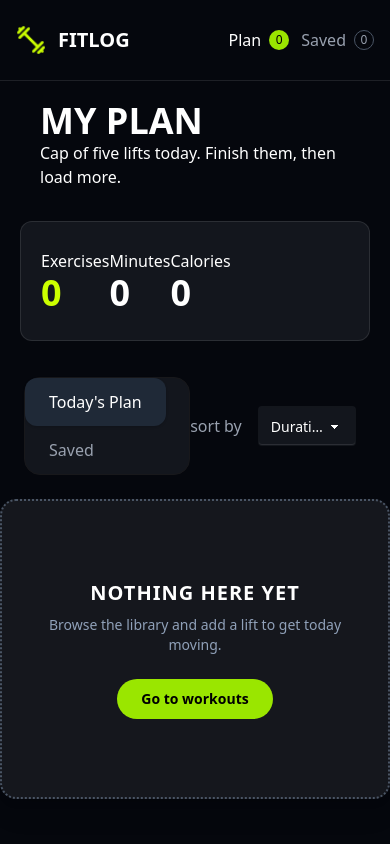
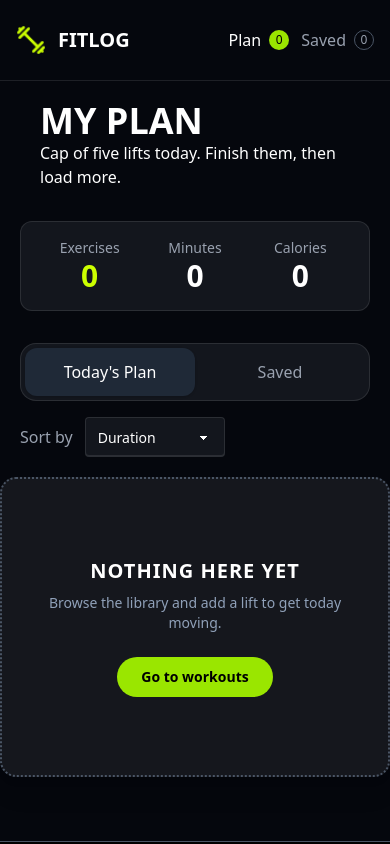
Before and after one commit to md-tanjim/FitLog-project, a Next.js app: page /myplan in a window 390 px wide. Shown: the top 844 px of the page. Built offline with nearby package versions, Linux system fonts and the light colour scheme.

Commit message:
made my-plan page responsive

```diff
--- a/src/app/myplan/page.tsx
+++ b/src/app/myplan/page.tsx
@@ -15,16 +15,16 @@ const MyPlanPage = () => {
 
     const { plans, saved } = useContext(WorkContext)
 
-   const sortPlansNsaved = (plansOrSaved : MainType[])=>{
+    const sortPlansNsaved = (plansOrSaved: MainType[]) => {
         const sortedResult = [...plansOrSaved];
-        if(sortby === "duration"){
-            sortedResult.sort((a,b)=> b.duration - a.duration);
+        if (sortby === "duration") {
+            sortedResult.sort((a, b) => b.duration - a.duration);
         }
-        else if(sortby === "rating"){
-            sortedResult.sort((a,b)=> b.rating - a.rating);
+        else if (sortby === "rating") {
+            sortedResult.sort((a, b) => b.rating - a.rating);
         }
-        else if(sortby === "cal"){
-            sortedResult.sort((a,b)=> b.caloriesBurned - a.caloriesBurned);
+        else if (sortby === "cal") {
+            sortedResult.sort((a, b) => b.caloriesBurned - a.caloriesBurned);
         }
 
 
@@ -55,65 +55,81 @@ console.log(sortedSaved, "its sorte saved")
                 </div>
 
 
-                <div className='flex  justify-between items-center  rounded-xl  border border-[#ffffff1a] h-30 bg-[#13161D] '>
-                    <div className='ml-5 text-white'>
-                        <p>Exercises     </p>
-                        <h1 className='text-4xl font-bold text-[#CCFF00]'>{plans.length}</h1>
-                    </div>
-                    <div className='text-white'>
-                        <p>Minutes</p>
-                        <h1 className='text-4xl font-bold'>
-                            {
+                <div className="grid grid-cols-3 rounded-xl border border-[#ffffff1a] bg-[#13161D] p-4">
 
-                                plans.reduce((acc,plan) => {
-                                    return plan.duration+acc
-                                },0)
-                            }
+                    <div className="text-center text-white">
+                        <p className="text-sm text-gray-400">Exercises</p>
+                        <h1 className="text-3xl md:text-4xl font-bold text-[#CCFF00]">
+                            {plans.length}
                         </h1>
                     </div>
-                    <div className='mr-40 text-white'>
-                        <p>Calories</p>
-                        <h1 className='text-4xl font-bold'>
-                            {
 
-                                plans.reduce((acc,plan) => {
-                                    return plan.caloriesBurned+acc
-                                },0)
-                            }
+                    <div className="text-center text-white">
+                        <p className="text-sm text-gray-400">Minutes</p>
+                        <h1 className="text-3xl md:text-4xl font-bold">
+                            {plans.reduce((acc, plan) => acc + plan.duration, 0)}
+                        </h1>
+                    </div>
+
+                    <div className="text-center text-white">
+                        <p className="text-sm text-gray-400">Calories</p>
+                        <h1 className="text-3xl md:text-4xl font-bold">
+                            {plans.reduce((acc, plan) => acc + plan.caloriesBurned, 0)}
                         </h1>
                     </div>
 
                 </div>
 
 
-                <div className="   bg-transparent p-1 flex justify-between items-center">
-                    <div className='max-w-100 border rounded-2xl bg-[#13161D] '>
+
+    <div className="flex flex-col gap-4 md:flex-row md:justify-between md:items-center">
+
+
+        <div className="w-full md:w-auto border border-[#ffffff1a] rounded-2xl bg-[#13161D] p-1 flex">
+
             <button
                 onClick={() => setActiveTab("plan")}
-                            className={`px-6 py-3 rounded-xl transition-all
-        ${activeTab === "plan" ? "bg-[#1F2937] text-white shadow" : "text-gray-400"}`}
+                className={`flex-1 md:flex-none px-4 md:px-6 py-3 rounded-xl transition-all ${activeTab === "plan"
+                        ? "bg-[#1F2937] text-white shadow"
+                        : "text-gray-400"
+                    }`}
             >
                 Today's Plan
             </button>
 
             <button
                 onClick={() => setActiveTab("saved")}
-                            className={`px-6 py-3 rounded-xl transition-all
-        ${activeTab === "saved" ? "bg-[#1F2937] text-white shadow" : "text-gray-400"}`}>
-
+                className={`flex-1 md:flex-none px-4 md:px-6 py-3 rounded-xl transition-all ${activeTab === "saved"
+                        ? "bg-[#1F2937] text-white shadow"
+                        : "text-gray-400"
+                    }`}
+            >
                 Saved
             </button>
+
         </div>
 
-                    <div className=' flex gap-4 items-center  w-[250px]'>
-                        <p className='text-gray-400  '>sort by</p>
-                        <select value={sortby}
-                                onChange={(e)=> setSortby(e.target.value as "duration" | "cal" | "rating")}
-                        className="select select-md max-w-[98px]  bg-[#13161D] text-white ">
-                            <option value={"duration"}>Duration</option>
-                            <option value={"cal"}>Calories</option>
-                            <option value={"rating"}>Rating</option>
+
+        <div className="flex items-center gap-3 w-full md:w-auto">
+
+            <p className="text-gray-400 whitespace-nowrap">
+                Sort by
+            </p>
+
+            <select
+                value={sortby}
+                onChange={(e) =>
+                    setSortby(e.target.value as "duration" | "cal" | "rating")
+                }
+                className="select bg-[#13161D] text-white border-[#ffffff1a] w-full max-w-[140px]"
+            >
+                <option value="duration">Duration</option>
+                <option value="cal">Calories</option>
+                <option value="rating">Rating</option>
             </select>
+
+        </div>
+
     </div>
 
 
@@ -124,17 +140,10 @@ console.log(sortedSaved, "its sorte saved")
 
 
 
-
-
-            </div>
-
-
-
-
             {
-            (activeTab === "plan")?
+                (activeTab === "plan") ?
                     (
-                 (plans.length>0) ?
+                        (plans.length > 0) ?
                             sortedPlans.map(plan => <PlanCards key={plan.id} plan={plan}></PlanCards>)
                             :
                             <div className="flex min-h-[300px] flex-col items-center justify-center rounded-2xl border-2 border-dotted border-gray-600
@@ -160,7 +169,7 @@ console.log(sortedSaved, "its sorte saved")
                     )
                     :
                     (
-                 (saved.length>0) ?
+                        (saved.length > 0) ?
                             sortedSaved.map(plan => <SavedCards key={plan.id} plan={plan}></SavedCards>)
                             :
                             <div className="flex min-h-[300px] flex-col items-center justify-center rounded-2xl border-2 border-dotted border-gray-600
--- /dev/null
+++ b/src/app/not-found.tsx
@@ -0,0 +1,20 @@
+import Link from "next/link";
+
+export default function NotFound() {
+  return (
+    <div className="min-h-screen flex flex-col items-center justify-center bg-[#05070d] text-white">
+      <h1 className="text-7xl font-black text-lime-400">404</h1>
+      <h2 className="mt-4 text-2xl font-bold">Page Not Found</h2>
+      <p className="mt-2 text-gray-400">
+        The page you're looking for doesn't exist.
+      </p>
+
+      <Link
+        href="/"
+        className="mt-6 rounded-full bg-lime-400 px-6 py-3 font-bold text-black"
+      >
+        Go Home
+      </Link>
+    </div>
+  );
+}
--- /dev/null
+++ b/src/app/workdetails/[id]/loading.tsx
@@ -0,0 +1,12 @@
+import React from 'react';
+
+const IdLoading = () => {
+    return (
+        <div className="flex min-h-screen flex-col items-center justify-center gap-4 bg-[#05070d]">
+      <span className="loading loading-spinner loading-lg text-lime-400"></span>
+      <p className="text-3xl text-gray-400">Loading workouts…</p>
+    </div>
+    );
+};
+
+export default IdLoading;
--- a/src/app/workdetails/[id]/page.tsx
+++ b/src/app/workdetails/[id]/page.tsx
@@ -2,9 +2,10 @@
 
 import PlanBtn from '@/components/planNsaved/PlanBtn';
 import SavedBtn from '@/components/planNsaved/SavedBtn';
-import { getWorks } from '@/components/shared/Library';
-import { MainType } from '@/types/mainType';
+// import { getWorks } from '@/components/shared/Library';
+// import { MainType } from '@/types/mainType';
 import Image from 'next/image';
+import { notFound } from 'next/navigation';
 import React from 'react';
 
 
@@ -31,11 +32,25 @@ import React from 'react';
 
 const WorkIdPage = async ({ params }: { params: Promise<{ id: number }> }) => {
 
-    const allWorkouts = await getWorks();
+  // const allWorkouts = await getWorks();
 
-    const {id} = await params;
+  // const {id} = await params;
 
-    const work = allWorkouts.find(work => work.id == id)
+  // const work = allWorkouts.find(work => work.id == id)
+
+
+
+    const { id } = await params;
+    const res = await fetch(`https://api.abcz.workers.dev/api/fitlog/${id}`);
+    if (!res.ok) {
+      notFound();
+    }
+    const work = await res.json();
+
+    if (!work) {
+      notFound();
+    }
+
 
 
   console.log(work, "this is workouts");
@@ -137,7 +152,7 @@ const WorkIdPage = async ({ params }: { params: Promise<{ id: number }> }) => {
               {
                 work.instructions.map((instruction, index) => (
                   <li key={index}>
-            {index+1}. {instruction}
+                    {index + 1}. {instruction}
                   </li>
                 ))
               }
@@ -145,7 +160,7 @@ const WorkIdPage = async ({ params }: { params: Promise<{ id: number }> }) => {
 
 
             <div className="flex flex-col sm:flex-row gap-4">
-        <PlanBtn work = {work}></PlanBtn>
+              <PlanBtn work={work}></PlanBtn>
 
               <SavedBtn work={work}></SavedBtn>
             </div>
--- a/src/components/shared/Banner.tsx
+++ b/src/components/shared/Banner.tsx
@@ -23,7 +23,8 @@ const Banner = () => {
         </p>
 
         <button className="mx-auto md:mx-0 rounded-lg bg-lime-400 px-6 py-3 font-bold text-black hover:bg-lime-300">
-          BROWSE WORKOUTS
+
+          <a href="#library-section">BROWSE WORKOUTS</a>
         </button>
       </div>
 
--- a/src/components/shared/Library.tsx
+++ b/src/components/shared/Library.tsx
@@ -34,7 +34,7 @@ const Library = async () => {
 
 
     return (
-            <div className=' text-white container mx-auto  p-5 mt-16'>
+            <div id="library-section" className=' text-white container mx-auto  p-5 mt-16'>
         <div className=''>
             <h1 className='text-5xl font-bold'>THE LIBRARY</h1>
             <p className='mb-8 text-base md:text-lg text-[#9CA3AF] '>Twelve lifts covering every major muscle group.</p>
--- a/src/components/shared/Navbar.tsx
+++ b/src/components/shared/Navbar.tsx
@@ -31,7 +31,9 @@ const Navbar = () => {
       height={30}
       alt="FitLog Logo"
     />
-    <h1 className="font-bold text-xl">FITLOG</h1>
+    <h1 className="font-bold text-xl">
+      <Link href="/">FITLOG</Link>
+      </h1>
   </div>
 
 
```
Also changed, not shown: src/components/planNsaved/PlanCards.tsx (+35 -24 lines), src/components/planNsaved/SavedCards.tsx (+23 -23 lines). Lines whose indentation alone changed are shown as unchanged.
